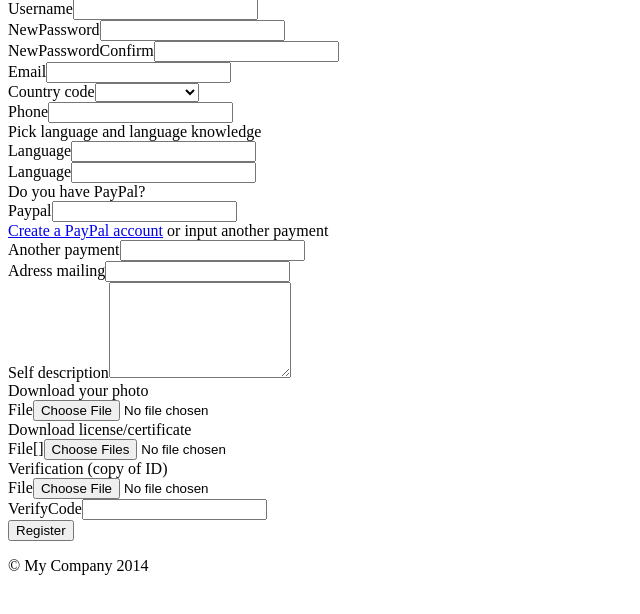
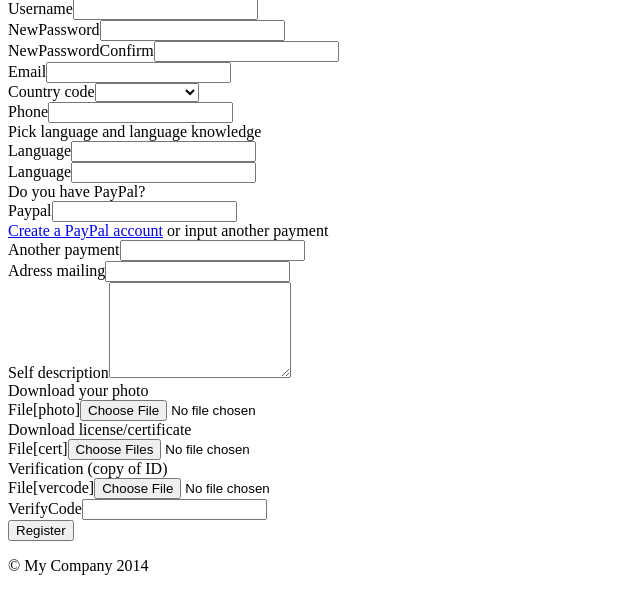
Before and after one commit to Jurets/smart_hh2, a Yii app: template frontend/views/registration/performer.php in a window 1280 px wide. Shown: the part 115-729 px from the top of the page, without its empty margins (0-640 px from the left). Run offline with PHP 8.4 and a stand-in for Yii, Linux system fonts and the light colour scheme; the template is opened without the code that fills it, so the values that code supplies are empty; form fields are guessed from the names that the template uses; some libraries are stand-ins or nearby versions.

Commit message:
performer разграничение по видам загружаемых файлов

```diff
--- a/frontend/views/registration/performer.php
+++ b/frontend/views/registration/performer.php
@@ -37,7 +37,7 @@ $this->params['breadcrumbs'][] = $this->title;
                     'template' => "{label}\n<div class=\"col-lg-3\">{input}</div>\n<div class=\"col-lg-7\">{error}</div>",
                     'labelOptions' => ['class' => 'col-lg-2 control-label'],
                 ],
-                //'enableAjaxValidation' => true,
+                'enableAjaxValidation' => true,
             ]); ?>
 
         <?= $form->field($user, 'username') ?>
@@ -97,13 +97,13 @@ $this->params['breadcrumbs'][] = $this->title;
         <?= $form->field($profile, 'self_description')->textArea(['rows' => 6]) ?>
 
         <?= Html::label('Download your photo') ?>
-        <?= $form->field($files, 'file')->fileInput() ?>
+        <?= $form->field($files, 'file[photo]')->fileInput() ?>
 
         <?= Html::label('Download license/certificate') ?>
-        <?= $form->field($files, 'file[]')->fileInput(['multiple' => '']) ?>
+        <?= $form->field($files, 'file[cert]')->fileInput(['multiple' => 'true']) ?>
 
         <?= Html::label('Verification (copy of ID)') ?>
-        <?= $form->field($files, 'file')->fileInput() ?>
+        <?= $form->field($files, 'file[vercode]')->fileInput() ?>
 
         <?= $form->field($user, 'verifyCode')->widget(Captcha::className(), [
             'template' => '<div class="row"><div class="col-lg-5">{image}</div><div class="col-lg-6">{input}</div></div>',
```
